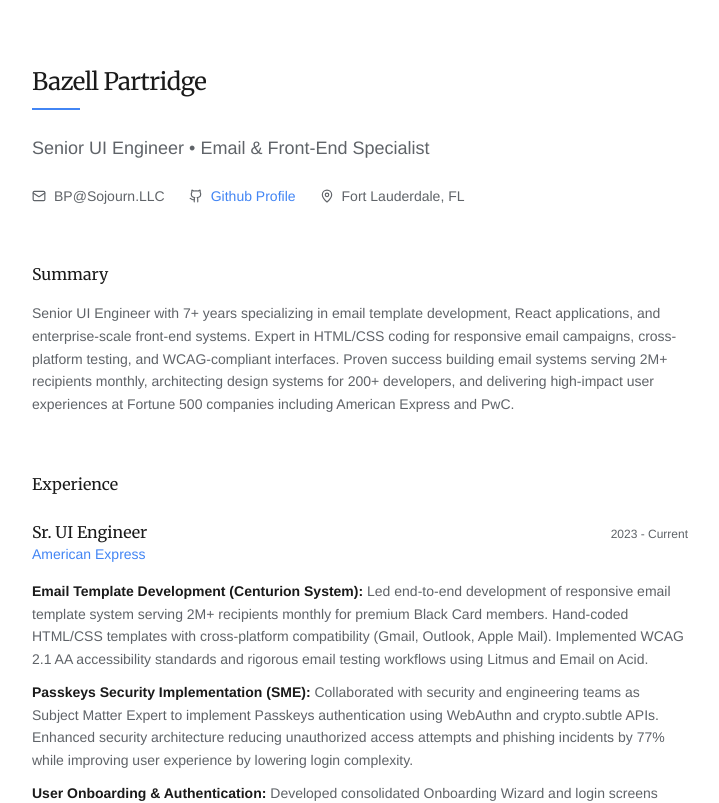
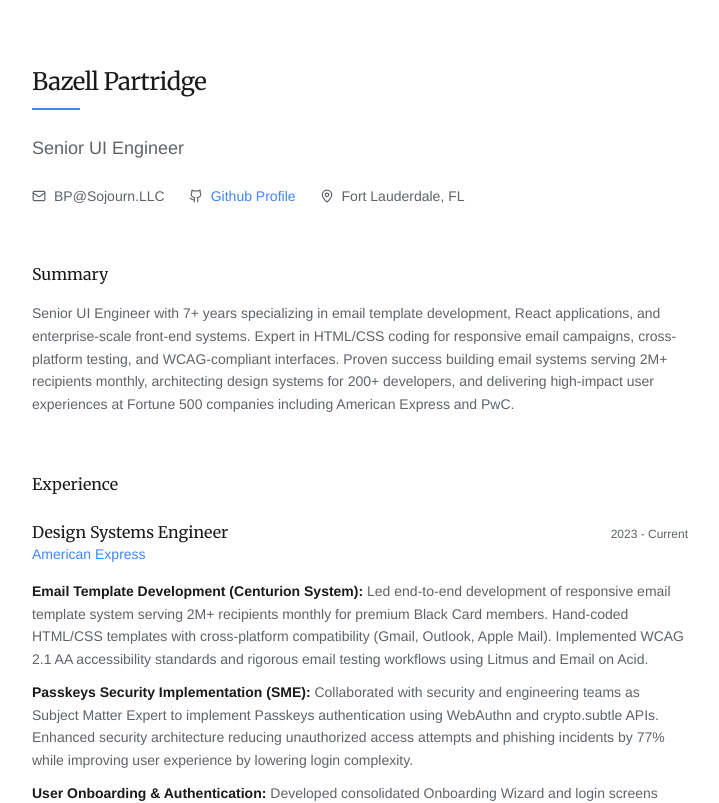
Before and after one commit to elbitapmoC/bp26, a React (Vite) app: page / in a window 1280 px wide. Shown: the top 803 px of the page, without its empty margins (280-999 px from the left). Built offline with nearby package versions, Linux system fonts and the light colour scheme.

Commit message:
docs(Resume): update job title and remove redundant specialization

```diff
--- a/src/components/Resume.tsx
+++ b/src/components/Resume.tsx
@@ -15,7 +15,7 @@ export function Resume() {
               <div className="h-0.5 w-12 bg-[#4285f4]"></div>
             </div>
             <p className="text-[#5f6368] text-lg mb-6">
-              Senior UI Engineer • Email & Front-End Specialist
+              Senior UI Engineer
             </p>
 
             <div className="flex gap-6 text-[#5f6368] text-sm">
@@ -65,7 +65,7 @@ export function Resume() {
               <div className="flex justify-between items-baseline mb-4">
                 <div>
                   <h3 className="text-[#1a1a1a]">
-                    Sr. UI Engineer
+                    Design Systems Engineer
                   </h3>
                   <p className="text-[#4285f4] text-sm">
                     American Express
```
